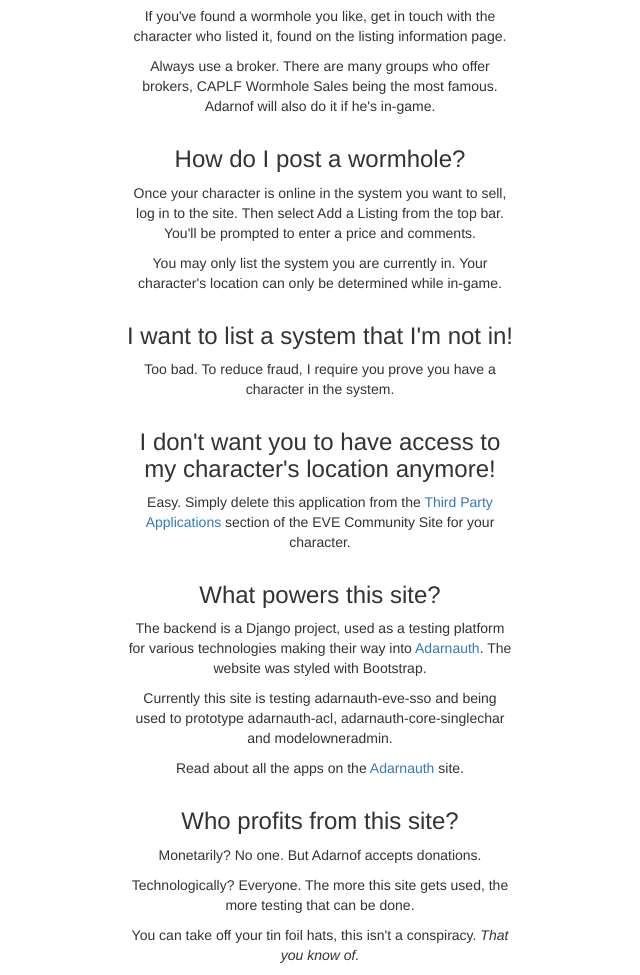
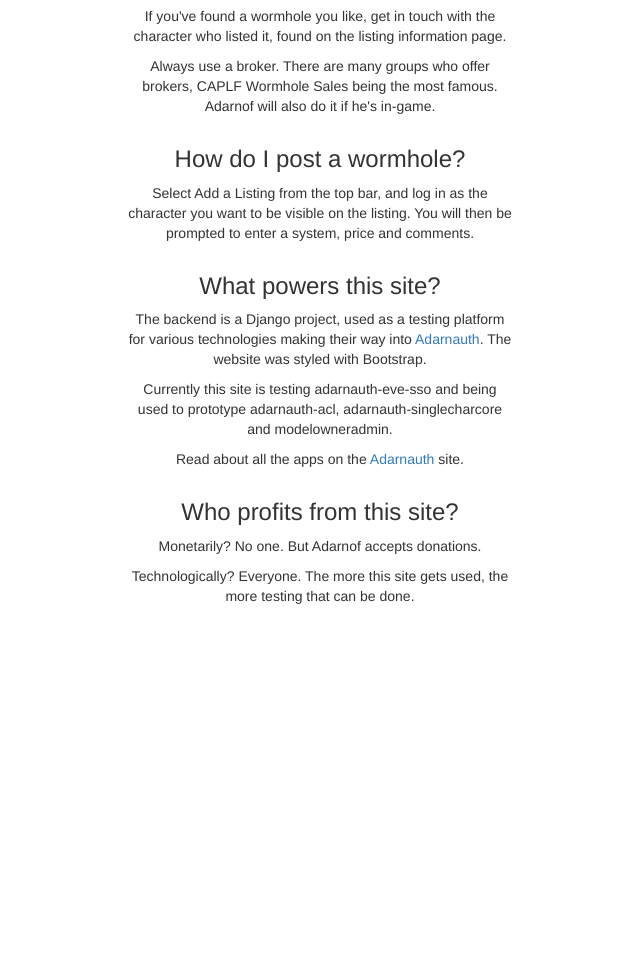
Before and after one commit to Adarnof/adarnauth-whsales, a Django app: template whsales/templates/about.html in a window 1280 px wide. Shown: the part 318-1293 px from the top of the page, without its empty margins (320-960 px from the left). After the commit the page ends 922 px from the top, so only its background shows below. Run offline with Django 3.2, Linux system fonts and the light colour scheme; the template is opened without the code that fills it, so the values that code supplies are empty; some libraries are stand-ins or nearby versions.

Commit message:
Remove references to tokens from about

```diff
--- a/whsales/templates/about.html
+++ b/whsales/templates/about.html
@@ -13,28 +13,18 @@
         </div>
         <div class="col-sm-4 col-sm-offset-4">
             <h3>How do I post a wormhole?</h3>
-            <p>Once your character is online in the system you want to sell, log in to the site. Then select Add a Listing from the top bar. You'll be prompted to enter a price and comments.</p>
-            <p>You may only list the system you are currently in. Your character's location can only be determined while in-game.</p>
-        </div>
-        <div class="col-sm-4 col-sm-offset-4">
-            <h3>I want to list a system that I'm not in!</h3>
-            <p>Too bad. To reduce fraud, I require you prove you have a character in the system.</p>
-        </div>
-        <div class="col-sm-4 col-sm-offset-4">
-            <h3>I don't want you to have access to my character's location anymore!</h3>
-            <p>Easy. Simply delete this application from the <a href="https://community.eveonline.com/support/third-party-applications/">Third Party Applications</a> section of the EVE Community Site for your character.</p>
+            <p>Select Add a Listing from the top bar, and log in as the character you want to be visible on the listing. You will then be prompted to enter a system, price and comments.</p>
         </div>
         <div class="col-sm-4 col-sm-offset-4">
             <h3>What powers this site?</h3>
             <p>The backend is a Django project, used as a testing platform for various technologies making their way into <a href="https://github.com/adarnof/adarnauth">Adarnauth</a>. The website was styled with Bootstrap.</p>
-            <p>Currently this site is testing adarnauth-eve-sso and being used to prototype adarnauth-acl, adarnauth-core-singlechar and modelowneradmin.</p>
+            <p>Currently this site is testing adarnauth-eve-sso and being used to prototype adarnauth-acl, adarnauth-singlecharcore and modelowneradmin.</p>
             <p>Read about all the apps on the <a href="https://adarnauth.tech">Adarnauth</a> site.</p>
         </div>
         <div class="col-sm-4 col-sm-offset-4">
             <h3>Who profits from this site?</h3>
             <p>Monetarily? No one. But Adarnof accepts donations.</p>
             <p>Technologically? Everyone. The more this site gets used, the more testing that can be done.</p>
-            <p>You can take off your tin foil hats, this isn't a conspiracy. <em>That you know of.</em></p>
         </div>
     </div>
 {% endblock %}
```
